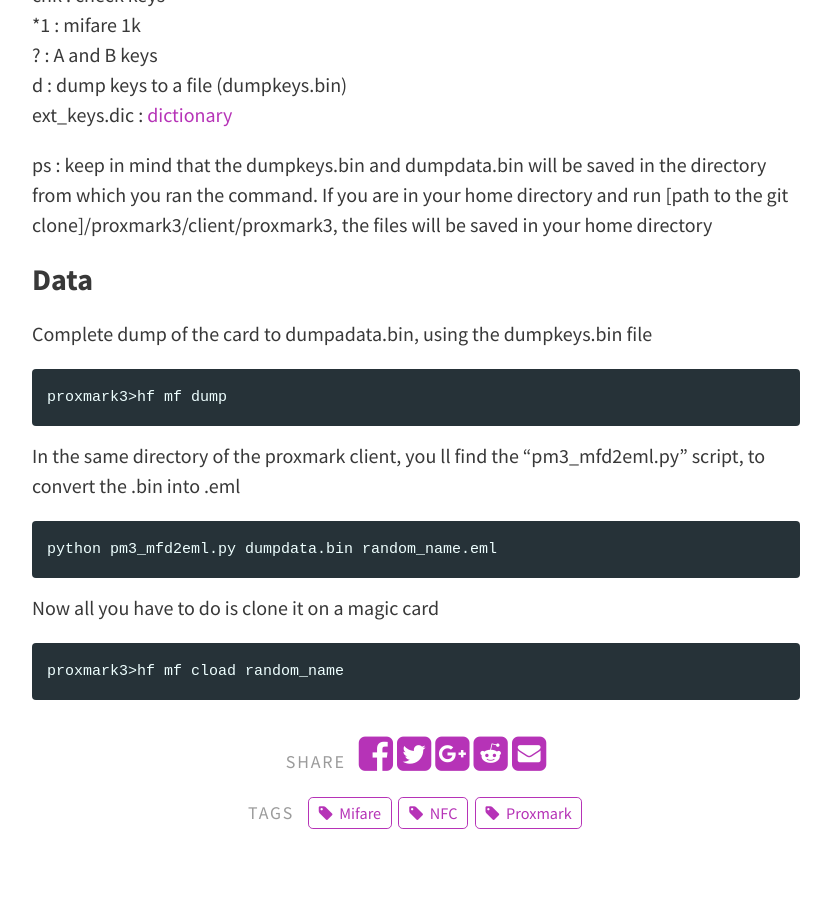
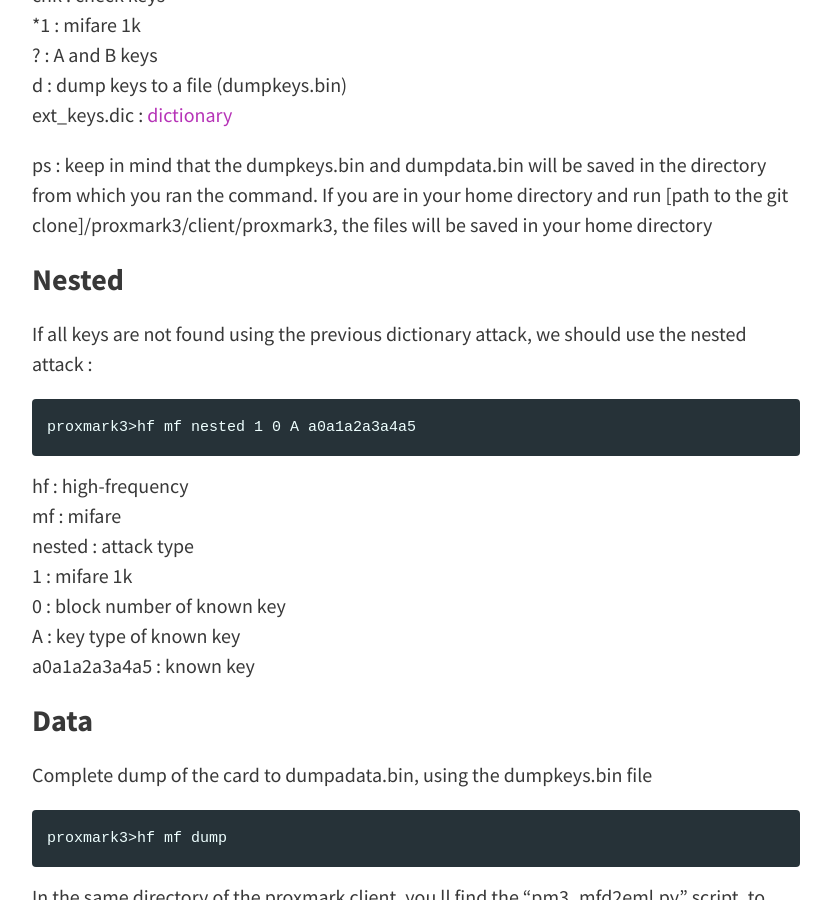
Before and after one commit to cristalcorp/cristalcorp.github.io, a Jekyll site: the page built from _posts/2019-12-26-Proxmark.md, in a window 1280 px wide and 900 px high, scrolled down 953 px. Shown: the whole window, without its empty margins (224-1055 px from the left). Built offline with Jekyll 4.4.1, drawn with Linux system fonts in a browser that asks for light colours.

Commit message:
update proxmark post

````diff
--- a/_posts/2019-12-26-Proxmark.md
+++ b/_posts/2019-12-26-Proxmark.md
@@ -33,6 +33,21 @@ ps : keep in mind that the dumpkeys.bin and dumpdata.bin will be saved in the di
 If you are in your home directory and run [path to the git clone]/proxmark3/client/proxmark3, the files will be saved in
 your home directory
 
+### Nested
+If all keys are not found using the previous dictionary attack, we should use the nested attack :
+
+```bash
+proxmark3>hf mf nested 1 0 A a0a1a2a3a4a5
+```
+
+hf : high-frequency
+mf : mifare
+nested : attack type
+1 : mifare 1k
+0 : block number of known key
+A : key type of known key
+a0a1a2a3a4a5 : known key
+
 ### Data
 
 Complete dump of the card to dumpadata.bin, using the dumpkeys.bin file
````
